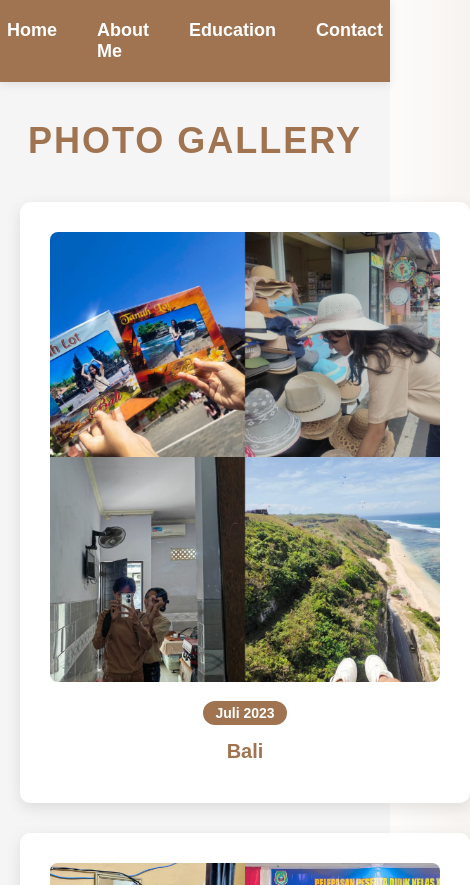
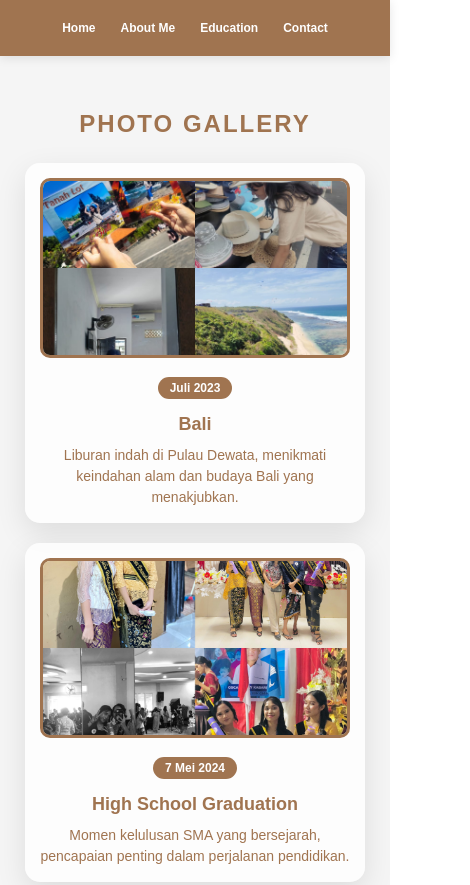
Before and after one commit to Prisilia13/myportofolio.github.io, a plain HTML site: page galery.html in a window 390 px wide. Shown: the top 885 px of the page, 470 px wide, since content can reach past the window. Drawn offline with Linux system fonts and the light colour scheme.

Commit message:
Update galery.html

```diff
--- a/galery.html
+++ b/galery.html
@@ -19,10 +19,10 @@
             min-height: 100vh;
         }
 
-        /* Navigasi Menu */
+        /* Navigasi Menu - Sama dengan Home */
         .navbar {
             background-color: #a07450;
-            padding: 20px 0;
+            padding: 15px 0;
             position: fixed;
             width: 100%;
             top: 0;
@@ -35,40 +35,56 @@
             justify-content: center;
             max-width: 1200px;
             margin: 0 auto;
+            padding: 0 20px;
         }
 
         .nav-links {
             display: flex;
             list-style: none;
+            flex-wrap: wrap;
+            justify-content: center;
+            gap: 10px;
         }
 
         .nav-links li {
-            margin: 0 20px;
+            margin: 5px 0;
         }
 
         .nav-links a {
             color: white;
             text-decoration: none;
-            font-size: 18px;
+            font-size: 16px;
             font-weight: bold;
-            transition: color 0.3s ease;
+            transition: all 0.3s ease;
+            padding: 10px 15px;
+            border-radius: 5px;
+            display: block;
+            white-space: nowrap;
+        }
+
+        .nav-links a:hover {
+            background-color: rgba(255, 255, 255, 0.2);
+            transform: translateY(-1px);
         }
 
         .background-area {
             width: 100%;
             min-height: 100vh;
-            padding-top: 100px;
+            padding-top: 120px;
             background-color: #f5f5f5;
             display: flex;
             justify-content: center;
-            align-items: center;
+            align-items: flex-start;
+            padding-left: 20px;
+            padding-right: 20px;
+            padding-bottom: 40px;
         }
 
         .content-container {
             width: 100%;
             max-width: 1200px;
             text-align: center;
-            padding: 20px;
+            padding: 30px 20px;
         }
 
         .page-title {
@@ -82,29 +98,37 @@
 
         .gallery-container {
             display: grid;
-            grid-template-columns: repeat(auto-fit, minmax(450px, 1fr));
+            grid-template-columns: repeat(auto-fit, minmax(350px, 1fr));
             gap: 30px;
-            max-width: 1300px;
+            max-width: 1200px;
             margin: 0 auto;
         }
 
         .gallery-item {
-            background-color: white;
-            border-radius: 10px;
-            padding: 30px;
-            box-shadow: 0 5px 15px rgba(0, 0, 0, 0.1);
+            background-color: rgba(255, 255, 255, 0.8);
+            border-radius: 20px;
+            padding: 25px;
+            box-shadow: 0 10px 30px rgba(0, 0, 0, 0.1);
             text-align: center;
             transition: transform 0.3s ease;
         }
 
+        .gallery-item:hover {
+            transform: translateY(-5px);
+        }
 
         .gallery-image {
             width: 100%;
-            height: 450px;
+            height: 280px;
             object-fit: cover;
-            border-radius: 8px;
+            border-radius: 15px;
             margin-bottom: 15px;
             transition: transform 0.3s ease;
+            border: 3px solid #a07450;
+        }
+
+        .gallery-image:hover {
+            transform: scale(1.02);
         }
 
         .gallery-title {
@@ -118,8 +142,8 @@
             background-color: #a07450;
             color: white;
             display: inline-block;
-            padding: 4px 12px;
-            border-radius: 15px;
+            padding: 6px 15px;
+            border-radius: 20px;
             margin-bottom: 15px;
             font-size: 14px;
             font-weight: bold;
@@ -128,18 +152,19 @@
         .gallery-description {
             font-size: 16px;
             line-height: 1.6;
-            color: #666;
-            text-align: left;
+            color: #a07450;
+            text-align: center;
         }
 
         .quote-container {
             margin-top: 50px;
-            padding: 20px;
+            padding: 30px;
             background-color: rgba(255, 255, 255, 0.8);
-            border-radius: 10px;
+            border-radius: 20px;
             max-width: 700px;
             margin-left: auto;
             margin-right: auto;
+            box-shadow: 0 10px 30px rgba(0, 0, 0, 0.1);
         }
 
         .quote-text {
@@ -156,54 +181,205 @@
             font-weight: bold;
         }
 
-        .social-media {
-            justify-content: center;
-            gap: 30px;
-            margin-top: 40px;
-            display: flex;
-            gap: 15px;
-            margin-bottom: 20px;
-            font-weight: bold;
+        /* TABLET RESPONSIVE */
+        @media screen and (max-width: 768px) {
+            .navbar {
+                padding: 12px 0;
+            }
+
+            .nav-links {
+                gap: 8px;
+            }
+
+            .nav-links a {
+                font-size: 14px;
+                padding: 8px 12px;
+            }
+
+            .background-area {
+                padding-top: 100px;
+                padding-left: 15px;
+                padding-right: 15px;
+            }
+
+            .content-container {
+                padding: 25px 15px;
+            }
+
+            .page-title {
+                font-size: 28px;
+                margin-bottom: 30px;
+            }
+
+            .gallery-container {
+                grid-template-columns: repeat(auto-fit, minmax(280px, 1fr));
+                gap: 25px;
+            }
+
+            .gallery-item {
+                padding: 20px;
+            }
+
+            .gallery-image {
+                height: 220px;
+            }
+
+            .quote-container {
+                padding: 25px;
+                margin-top: 40px;
+            }
+
+            .quote-text {
+                font-size: 18px;
+            }
         }
 
-        .social-media a {
-            text-decoration: none;
-            color: #885a2c;
-            font-size: 20px;
+        /* MOBILE RESPONSIVE */
+        @media screen and (max-width: 480px) {
+            .navbar {
+                padding: 10px 0;
+            }
+
+            .nav-container {
+                padding: 0 10px;
+            }
+
+            .nav-links {
+                gap: 5px;
+                justify-content: center;
+            }
+
+            .nav-links a {
+                font-size: 12px;
+                padding: 6px 10px;
+            }
+
+            .background-area {
+                padding-top: 90px;
+                padding-left: 10px;
+                padding-right: 10px;
+                padding-bottom: 20px;
+            }
+
+            .content-container {
+                padding: 20px 15px;
+            }
+
+            .page-title {
+                font-size: 24px;
+                margin-bottom: 25px;
+            }
+
+            .gallery-container {
+                grid-template-columns: 1fr;
+                gap: 20px;
+            }
+
+            .gallery-item {
+                padding: 15px;
+                border-radius: 15px;
+            }
+
+            .gallery-image {
+                height: 180px;
+                border-radius: 10px;
+            }
+
+            .gallery-title {
+                font-size: 18px;
+            }
+
+            .gallery-date {
+                font-size: 12px;
+                padding: 4px 12px;
+            }
+
+            .gallery-description {
+                font-size: 14px;
+                line-height: 1.5;
+            }
+
+            .quote-container {
+                margin-top: 30px;
+                padding: 20px;
+            }
+
+            .quote-text {
+                font-size: 16px;
+            }
+
+            .quote-author {
+                font-size: 14px;
+            }
         }
 
+        /* MOBILE SANGAT KECIL */
+        @media screen and (max-width: 360px) {
+            .nav-links a {
+                font-size: 11px;
+                padding: 5px 8px;
+            }
 
+            .content-container {
+                margin: 0 5px;
+                padding: 15px 10px;
+            }
+
+            .page-title {
+                font-size: 20px;
+            }
+
+            .gallery-item {
+                padding: 12px;
+            }
+
+            .gallery-image {
+                height: 160px;
+            }
+
+            .gallery-title {
+                font-size: 16px;
+            }
+
+            .gallery-description {
+                font-size: 13px;
+            }
+
+            .quote-text {
+                font-size: 15px;
+            }
+        }
     </style>
 </head>
 <body>
     <nav class="navbar">
         <div class="nav-container">
             <ul class="nav-links">
-                <li><a href="index.html"> Home </a></li>
-                <li><a href="about.html"> About Me </a></li>
-                <li><a href="education.html"> Education </a></li>
-                <li><a href="contact.html"> Contact </a></li>
+                <li><a href="index.html">Home</a></li>
+                <li><a href="about.html">About Me</a></li>
+                <li><a href="education.html">Education</a></li>
+                <li><a href="contact.html">Contact</a></li>
             </ul>
         </div>
     </nav>
 
     <div class="background-area">
         <div class="content-container">
-            <h1 class="page-title"> Photo Gallery</h1>
+            <h1 class="page-title">Photo Gallery</h1>
 
             <div class="gallery-container">
                 <div class="gallery-item">
                     <img src="balii.jpeg" alt="balii" class="gallery-image">
-                    <div class="gallery-date"> Juli 2023 </div>
-                    <h3 class="gallery-title"> Bali </h3>
-                    <p class="gallery-description"></p>
+                    <div class="gallery-date">Juli 2023</div>
+                    <h3 class="gallery-title">Bali</h3>
+                    <p class="gallery-description">Liburan indah di Pulau Dewata, menikmati keindahan alam dan budaya Bali yang menakjubkan.</p>
                 </div>
 
                 <div class="gallery-item">
                     <img src="graduetion.jpeg" alt="gradute" class="gallery-image">
-                    <div class="gallery-date"> 7 Mei 2024 </div>
-                    <h3 class="gallery-title"> High School Graduation </h3>
-                    <p class="gallery-description"></p>
+                    <div class="gallery-date">7 Mei 2024</div>
+                    <h3 class="gallery-title">High School Graduation</h3>
+                    <p class="gallery-description">Momen kelulusan SMA yang bersejarah, pencapaian penting dalam perjalanan pendidikan.</p>
                 </div>
 
                 <div class="gallery-item">
@@ -224,7 +400,7 @@
                     <img src="" alt="" class="gallery-image">
                     <div class="gallery-date">Agustus 2023</div>
                     <h3 class="gallery-title">Praktikum Kimia</h3>
-                    <p class="gallery-description">Kegiatan praktikum di laboratorium kimia sekolah. Pengalaman langsung melakukan eksperimen membuat pemahaman teori menjadi lebih konkret.</p>
+                    <p class="gallery-description">Kegiatan praktikum di laboratorium kimia sekolah. Pengalaman langsung melakukan eksperimen membuat pemahahan teori menjadi lebih konkret.</p>
                 </div>
 
                 <div class="gallery-item">
```
